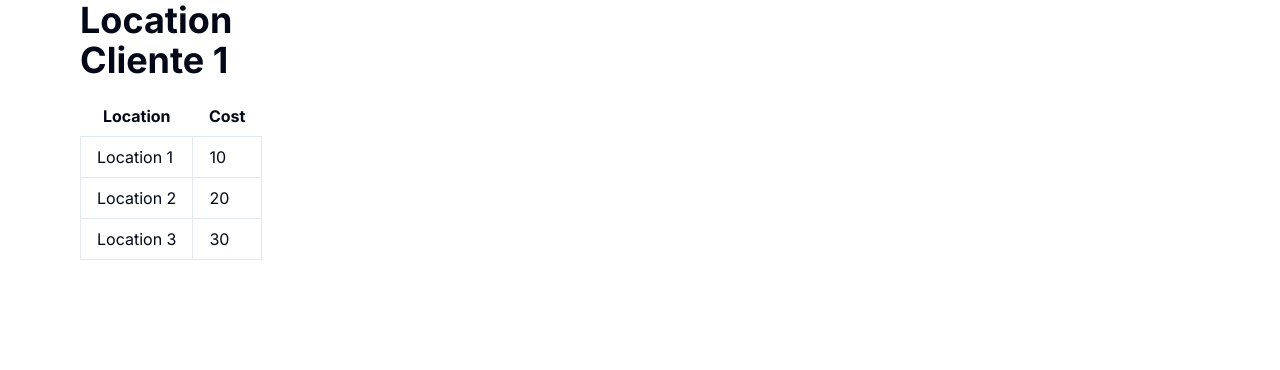
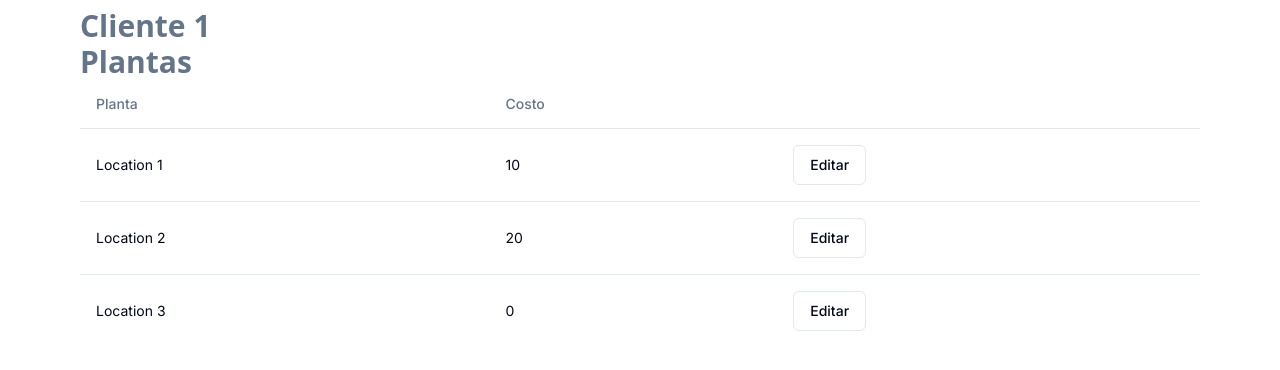
Before and after one commit to Martin00088/plant_location, a Next.js app: page /location/1 in a window 1280 px wide. Shown: the top 370 px of the page. Built offline with nearby package versions, Linux system fonts and the light colour scheme.

Commit message:
feat:Se agregan AddClient,AddLocation,EditLocationClient como componentes apartes

```diff
--- a/app/location/[clientId]/page.tsx
+++ b/app/location/[clientId]/page.tsx
@@ -1,5 +1,15 @@
 "use client";
+import EditLocationClient from "@/components/EditLocationClient";
 import MaxWidthWrapper from "@/components/MaxWidthWrapper";
+import { Button } from "@/components/ui/button";
+import {
+  Table,
+  TableBody,
+  TableCell,
+  TableHead,
+  TableHeader,
+  TableRow,
+} from "@/components/ui/table";
 import { use, useEffect, useState } from "react";
 
 type PageProps = {
@@ -23,33 +33,41 @@
     {
       id: 3,
       name: "Location 3",
-      cost: 30,
+      cost: 0,
     },
   ]);
   return (
     <MaxWidthWrapper>
-      <div>
-        <h1 className="text-4xl font-bold">Location</h1>
-        <h1 className="text-4xl font-bold">Cliente {params.clientId}</h1>
-
-        {
-          <table className="table-auto mt-4">
-            <thead>
-              <tr>
-                <th className="px-4 py-2">Location</th>
-                <th className="px-4 py-2">Cost</th>
-              </tr>
-            </thead>
-            <tbody>
-              {location.map((l) => (
-                <tr key={l.id}>
-                  <td className="border px-4 py-2">{l.name}</td>
-                  <td className="border px-4 py-2">{l.cost}</td>
-                </tr>
-              ))}
-            </tbody>
-          </table>
-        }
+      <div className="my-2">
+        <h1 className="text-3xl font-bold font-sans  text-slate-500">
+          Cliente {params.clientId}
+        </h1>
+        <h1 className="text-3xl font-semibold font-sans text-slate-500">
+          Plantas{" "}
+        </h1>
+        <Table>
+          <TableHeader>
+            <TableRow>
+              <TableHead>Planta</TableHead>
+              <TableHead>Costo</TableHead>
+            </TableRow>
+          </TableHeader>
+          <TableBody>
+            {location.map((location) => (
+              <TableRow key={location.id}>
+                <TableCell>{location.name}</TableCell>
+                <TableCell>{location.cost}</TableCell>
+                <TableCell>
+                  <EditLocationClient
+                    id={location.id}
+                    cost={location.cost}
+                    name={location.name}
+                  />
+                </TableCell>
+              </TableRow>
+            ))}
+          </TableBody>
+        </Table>
       </div>
     </MaxWidthWrapper>
   );
--- a/app/page.tsx
+++ b/app/page.tsx
@@ -14,6 +14,20 @@
   DialogTrigger,
 } from "@/components/ui/dialog";
 import { Input } from "@/components/ui/input";
+import { useForm } from "react-hook-form";
+import { useRouter } from "next/navigation";
+
+import {
+  Table,
+  TableBody,
+  TableCaption,
+  TableCell,
+  TableHead,
+  TableHeader,
+  TableRow,
+} from "@/components/ui/table";
+import AddClient from "@/components/AddClient";
+import AddLocation from "@/components/AddLocation";
 
 export default function Home() {
   const [client, setClient] = useState([
@@ -57,19 +71,19 @@
     },
   ]);
 
-  useEffect(() => {
-    async function fetchClient() {
-      const res = await fetch("/api/client");
-      const { clients } = await res.json();
-      setClient(clients);
-    }
-    fetchClient();
-  }, []);
+  // useEffect(() => {
+  //   async function fetchClient() {
+  //     const res = await fetch("/api/client");
+  //     const { clients } = await res.json();
+  //     setClient(clients);
+  //   }
+  //   fetchClient();
+  // }, []);
 
   return (
-    <MaxWidthWrapper>
-      <div>
-        <p className="text-lg mt-4">
+    <MaxWidthWrapper className="">
+      <div className="flex flex-col items-center justify-center w-full h-full p-4 space-y-4">
+        {/* <p className="text-lg my-4">
           Una empresa constructora de barcos tiene cierto número de clientes.
           Cada cliente es abastecido por exactamente una planta. A su vez, una
           planta puede abastecer a varios clientes. El problemaconsiste en
@@ -80,111 +94,67 @@
           en cuenta el país y las condiciones geográficas. Para cada cliente,
           hay una demanda y un costo de transporte con respecto a cada ubicación
           de la planta.
-        </p>
+        </p> */}
 
-        <Tabs defaultValue="locations" className="w-[400px]">
-          <TabsList>
-            <TabsTrigger value="locations">Plantas</TabsTrigger>
-            <TabsTrigger value="clients">Clientes</TabsTrigger>
+        <Tabs defaultValue="locations" className="w-full">
+          <TabsList className="flex items-center">
+            <TabsTrigger value="locations" className="w-1/2">
+              Plantas
+            </TabsTrigger>
+            <TabsTrigger value="clients" className="w-1/2">
+              Clientes
+            </TabsTrigger>
           </TabsList>
           <TabsContent value="locations">
-            <table className="table-auto mt-4">
-              <thead>
-                <tr>
-                  <th className="px-4 py-2">Numero</th>
-                  <th className="px-4 py-2">Costo Fijo</th>
-                  <th className="px-4 py-2">Capacidad</th>
-                </tr>
-              </thead>
-              <tbody>
-                {location.map((c) => (
-                  <tr key={c.id}>
-                    <td className="border px-4 py-2">{c.numero}</td>
-                    <td className="border px-4 py-2">{c.capacity}</td>
-                    <td className="border px-4 py-2">{c.cost}</td>
-                  </tr>
+            <Table>
+              <TableHeader>
+                <TableRow>
+                  <TableHead>Numero</TableHead>
+                  <TableHead>Costo Fijo</TableHead>
+                  <TableHead>Capacidad</TableHead>
+                </TableRow>
+              </TableHeader>
+              <TableBody>
+                {location.map((location) => (
+                  <TableRow key={location.id}>
+                    <TableCell>{location.numero}</TableCell>
+                    <TableCell>{location.cost}</TableCell>
+                    <TableCell>{location.capacity}</TableCell>
+                  </TableRow>
                 ))}
-              </tbody>
-            </table>
-            <Dialog>
-              <DialogTrigger asChild>
-                <Button variant="outline">Agregar Planta</Button>
-              </DialogTrigger>
-              <DialogContent className="sm:max-w-[425px]">
-                <DialogHeader>
-                  <DialogTitle>Agregar Planta</DialogTitle>
-                  <DialogDescription>
-                    Complete la informacion requerida para añadir una nueva
-                    planta.
-                  </DialogDescription>
-                </DialogHeader>
-                <div className="grid gap-4 py-4">
-                  <div className="grid grid-cols-4 items-center gap-4">
-                    <Input
-                      id="fixedCost"
-                      placeholder="Ingrese el costo fijo..."
-                      className="col-span-3"
-                    />
-                  </div>
-                  <div className="grid grid-cols-4 items-center gap-4">
-                    <Input
-                      id="capacity"
-                      placeholder="Ingrese la capacidad..."
-                      className="col-span-3"
-                    />
-                  </div>
-                </div>
-                <DialogFooter>
-                  <Button type="submit">Agregar</Button>
-                </DialogFooter>
-              </DialogContent>
-            </Dialog>
+              </TableBody>
+            </Table>
+            {/* Agrega una nueva planta */}
+            <AddLocation />
           </TabsContent>
           <TabsContent value="clients">
-            <table className="table-auto mt-4">
-              <thead>
-                <tr>
-                  <th className="px-4 py-2">Numero</th>
-                  <th className="px-4 py-2">Demanda</th>
-                  <th className="px-4 py-2">Plantas</th>
-                </tr>
-              </thead>
-              <tbody>
-                {client.map((c) => (
-                  <tr key={c.id}>
-                    <td className="border px-4 py-2">{c.name}</td>
-                    <td className="border px-4 py-2">{c.demand}</td>
-                    <td className="border px-4 py-2 hover:underline">
-                      <Link href={`location/${c.id}`}>Administrar</Link>
-                    </td>
-                  </tr>
+            <Table>
+              <TableHeader>
+                <TableRow>
+                  <TableHead>Numero</TableHead>
+                  <TableHead>Demanda</TableHead>
+                  <TableHead>Plantas</TableHead>
+                </TableRow>
+              </TableHeader>
+              <TableBody>
+                {client.map((client) => (
+                  <TableRow key={client.id}>
+                    <TableCell>{client.id}</TableCell>
+                    <TableCell>{client.demand}</TableCell>
+                    <TableCell>
+                      <Link
+                        href={`/location/${client.id}`}
+                        className="hover:bg-gray-200 p-2 rounded-md"
+                      >
+                        Administrar
+                      </Link>
+                    </TableCell>
+                  </TableRow>
                 ))}
-              </tbody>
-            </table>
-            <Dialog>
-              <DialogTrigger asChild>
-                <Button variant="outline">Agregar Cliente</Button>
-              </DialogTrigger>
-              <DialogContent className="sm:max-w-[425px]">
-                <DialogHeader>
-                  <DialogTitle>Agregar Cliente</DialogTitle>
-                  <DialogDescription>
-                    Complete la informacion requerida para añadir un nuevo
-                    cliente.
-                  </DialogDescription>
-                </DialogHeader>
-                <div className="py-4 items-center ">
-                  <Input
-                    id="demand"
-                    placeholder="Ingrese la demanda..."
-                    className=""
-                  />
-                </div>
-                <DialogFooter>
-                  <Button type="submit">Continuar</Button>
-                </DialogFooter>
-              </DialogContent>
-            </Dialog>
+              </TableBody>
+            </Table>
+            {/* Agrega un nuevo cliente */}
+            <AddClient />
           </TabsContent>
         </Tabs>
       </div>
--- /dev/null
+++ b/components/AddClient.tsx
@@ -0,0 +1,62 @@
+"use client";
+
+import { Button } from "./ui/button";
+import {
+  Dialog,
+  DialogContent,
+  DialogDescription,
+  DialogFooter,
+  DialogHeader,
+  DialogTitle,
+  DialogTrigger,
+} from "./ui/dialog";
+import { Input } from "./ui/input";
+import { useRouter } from "next/navigation";
+import { useForm } from "react-hook-form";
+
+const AddClient = () => {
+  const router = useRouter();
+
+  const {
+    register,
+    handleSubmit,
+    setValue,
+    formState: { errors },
+  } = useForm();
+
+  const onSubmit = (data: any) => {
+    console.log(data);
+    router.push(`/location/${data.demand}`);
+  };
+
+  return (
+    <Dialog>
+      <DialogTrigger asChild>
+        <Button variant="outline">Agregar Cliente</Button>
+      </DialogTrigger>
+      <DialogContent className="sm:max-w-[425px]">
+        <DialogHeader>
+          <DialogTitle>Agregar Cliente</DialogTitle>
+          <DialogDescription>
+            Complete la informacion requerida para añadir un nuevo cliente.
+          </DialogDescription>
+        </DialogHeader>
+        <div className="py-2 items-center ">
+          <form onSubmit={handleSubmit(onSubmit)}>
+            <Input
+              id="demand"
+              {...register("demand", { required: true })}
+              placeholder="Ingrese la demanda..."
+              className="mb-2"
+            />
+            <DialogFooter>
+              <Button type="submit">Continuar</Button>
+            </DialogFooter>
+          </form>
+        </div>
+      </DialogContent>
+    </Dialog>
+  );
+};
+
+export default AddClient;
--- /dev/null
+++ b/components/AddLocation.tsx
@@ -0,0 +1,64 @@
+"use client";
+
+import { useForm } from "react-hook-form";
+import { Button } from "./ui/button";
+import {
+  Dialog,
+  DialogContent,
+  DialogDescription,
+  DialogFooter,
+  DialogHeader,
+  DialogTitle,
+  DialogTrigger,
+} from "./ui/dialog";
+import { Input } from "./ui/input";
+
+const AddLocation = () => {
+  const {
+    register,
+    handleSubmit,
+    setValue,
+    formState: { errors },
+  } = useForm();
+
+  const onSubmit = (data: any) => {
+    console.log(data);
+    alert("Planta agregada");
+  };
+
+  return (
+    <Dialog>
+      <DialogTrigger asChild>
+        <Button variant="outline">Agregar Planta</Button>
+      </DialogTrigger>
+      <DialogContent className="sm:max-w-[425px]">
+        <DialogHeader>
+          <DialogTitle>Agregar Planta</DialogTitle>
+          <DialogDescription>
+            Complete la informacion requerida para añadir una nueva planta.
+          </DialogDescription>
+        </DialogHeader>
+        <div className="py-2 items-center ">
+          <form onSubmit={handleSubmit(onSubmit)}>
+            <Input
+              id="fixedCost"
+              placeholder="Ingrese el costo fijo..."
+              className="mb-2"
+              {...register("cost", { required: true })}
+            />
+            <Input
+              id="capacity"
+              placeholder="Ingrese la capacidad..."
+              {...register("capacity")}
+            />
+            <DialogFooter>
+              <Button type="submit">Agregar</Button>
+            </DialogFooter>
+          </form>
+        </div>
+      </DialogContent>
+    </Dialog>
+  );
+};
+
+export default AddLocation;
--- /dev/null
+++ b/components/EditLocationClient.tsx
@@ -0,0 +1,73 @@
+"use client";
+
+import { Button } from "./ui/button";
+import {
+  Dialog,
+  DialogContent,
+  DialogDescription,
+  DialogFooter,
+  DialogHeader,
+  DialogTitle,
+  DialogTrigger,
+} from "./ui/dialog";
+import { Input } from "./ui/input";
+import { useRouter } from "next/navigation";
+import { useForm } from "react-hook-form";
+
+const EditLocationClient = ({
+  id,
+  name,
+  cost,
+}: {
+  id: number;
+  name: string;
+  cost: number;
+}) => {
+  const router = useRouter();
+
+  const {
+    register,
+    handleSubmit,
+    setValue,
+    formState: { errors },
+  } = useForm();
+
+  const onSubmit = (data: any) => {
+    console.log(data);
+    console.log(name);
+    console.log(cost);
+    console.log(id);
+    alert("Costo cambiado");
+  };
+
+  return (
+    <Dialog>
+      <DialogTrigger asChild>
+        <Button variant="outline">Editar</Button>
+      </DialogTrigger>
+      <DialogContent className="sm:max-w-[425px]">
+        <DialogHeader>
+          <DialogTitle>Cambiar Costo</DialogTitle>
+          <DialogDescription>
+            Ingrese el nuevo costo para la planta {name}.
+          </DialogDescription>
+        </DialogHeader>
+        <div className="py-2 items-center ">
+          <form onSubmit={handleSubmit(onSubmit)}>
+            <Input
+              id="cost"
+              {...register("cost", { required: true })}
+              placeholder="Ingrese el costo..."
+              className="mb-2"
+            />
+            <DialogFooter>
+              <Button type="submit">Guardar</Button>
+            </DialogFooter>
+          </form>
+        </div>
+      </DialogContent>
+    </Dialog>
+  );
+};
+
+export default EditLocationClient;
--- /dev/null
+++ b/components/ui/table.tsx
@@ -0,0 +1,117 @@
+import * as React from "react"
+
+import { cn } from "@/lib/utils"
+
+const Table = React.forwardRef<
+  HTMLTableElement,
+  React.HTMLAttributes<HTMLTableElement>
+>(({ className, ...props }, ref) => (
+  <div className="relative w-full overflow-auto">
+    <table
+      ref={ref}
+      className={cn("w-full caption-bottom text-sm", className)}
+      {...props}
+    />
+  </div>
+))
+Table.displayName = "Table"
+
+const TableHeader = React.forwardRef<
+  HTMLTableSectionElement,
+  React.HTMLAttributes<HTMLTableSectionElement>
+>(({ className, ...props }, ref) => (
+  <thead ref={ref} className={cn("[&_tr]:border-b", className)} {...props} />
+))
+TableHeader.displayName = "TableHeader"
+
+const TableBody = React.forwardRef<
+  HTMLTableSectionElement,
+  React.HTMLAttributes<HTMLTableSectionElement>
+>(({ className, ...props }, ref) => (
+  <tbody
+    ref={ref}
+    className={cn("[&_tr:last-child]:border-0", className)}
+    {...props}
+  />
+))
+TableBody.displayName = "TableBody"
+
+const TableFooter = React.forwardRef<
+  HTMLTableSectionElement,
+  React.HTMLAttributes<HTMLTableSectionElement>
+>(({ className, ...props }, ref) => (
+  <tfoot
+    ref={ref}
+    className={cn(
+      "border-t bg-muted/50 font-medium [&>tr]:last:border-b-0",
+      className
+    )}
+    {...props}
+  />
+))
+TableFooter.displayName = "TableFooter"
+
+const TableRow = React.forwardRef<
+  HTMLTableRowElement,
+  React.HTMLAttributes<HTMLTableRowElement>
+>(({ className, ...props }, ref) => (
+  <tr
+    ref={ref}
+    className={cn(
+      "border-b transition-colors hover:bg-muted/50 data-[state=selected]:bg-muted",
+      className
+    )}
+    {...props}
+  />
+))
+TableRow.displayName = "TableRow"
+
+const TableHead = React.forwardRef<
+  HTMLTableCellElement,
+  React.ThHTMLAttributes<HTMLTableCellElement>
+>(({ className, ...props }, ref) => (
+  <th
+    ref={ref}
+    className={cn(
+      "h-12 px-4 text-left align-middle font-medium text-muted-foreground [&:has([role=checkbox])]:pr-0",
+      className
+    )}
+    {...props}
+  />
+))
+TableHead.displayName = "TableHead"
+
+const TableCell = React.forwardRef<
+  HTMLTableCellElement,
+  React.TdHTMLAttributes<HTMLTableCellElement>
+>(({ className, ...props }, ref) => (
+  <td
+    ref={ref}
+    className={cn("p-4 align-middle [&:has([role=checkbox])]:pr-0", className)}
+    {...props}
+  />
+))
+TableCell.displayName = "TableCell"
+
+const TableCaption = React.forwardRef<
+  HTMLTableCaptionElement,
+  React.HTMLAttributes<HTMLTableCaptionElement>
+>(({ className, ...props }, ref) => (
+  <caption
+    ref={ref}
+    className={cn("mt-4 text-sm text-muted-foreground", className)}
+    {...props}
+  />
+))
+TableCaption.displayName = "TableCaption"
+
+export {
+  Table,
+  TableHeader,
+  TableBody,
+  TableFooter,
+  TableHead,
+  TableRow,
+  TableCell,
+  TableCaption,
+}
```
